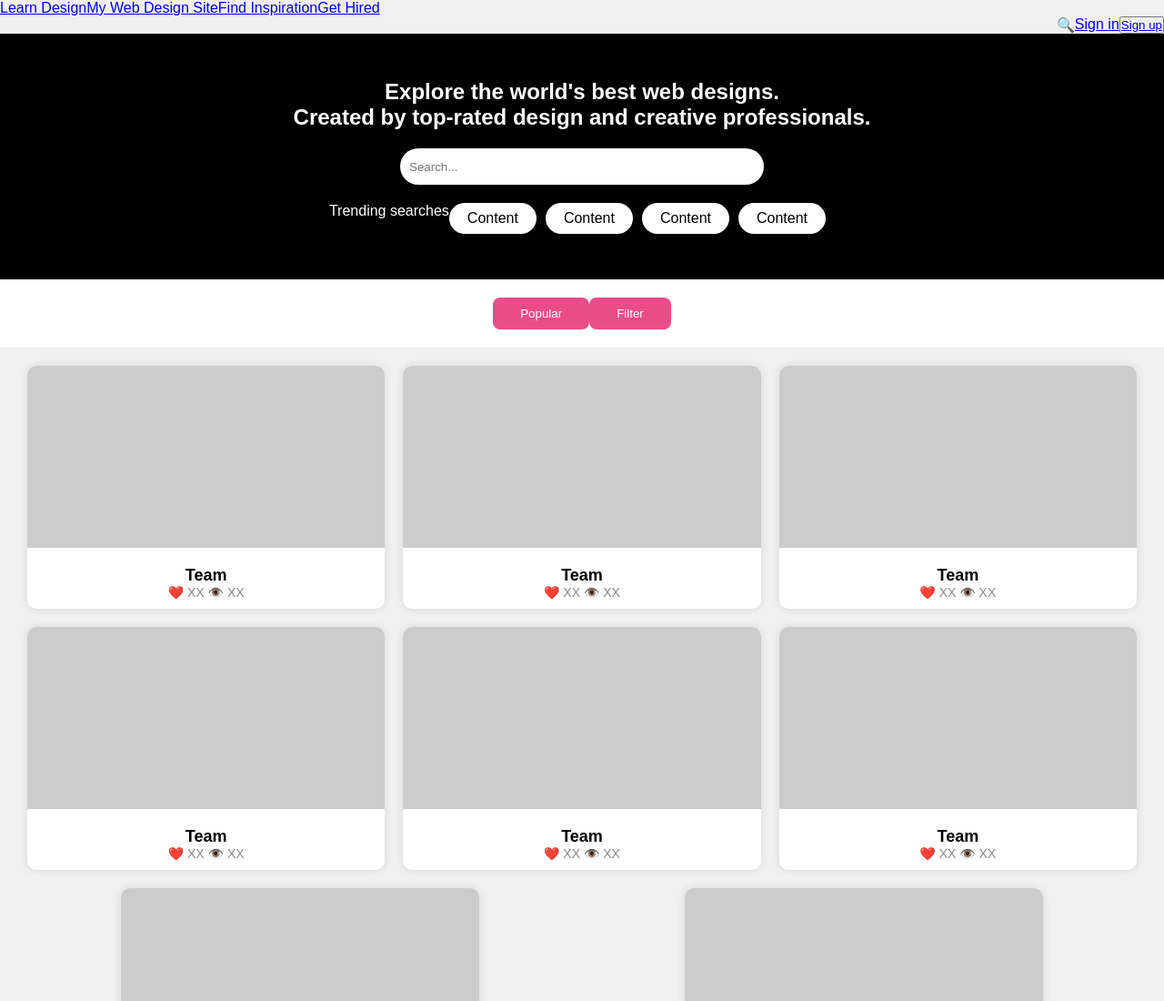
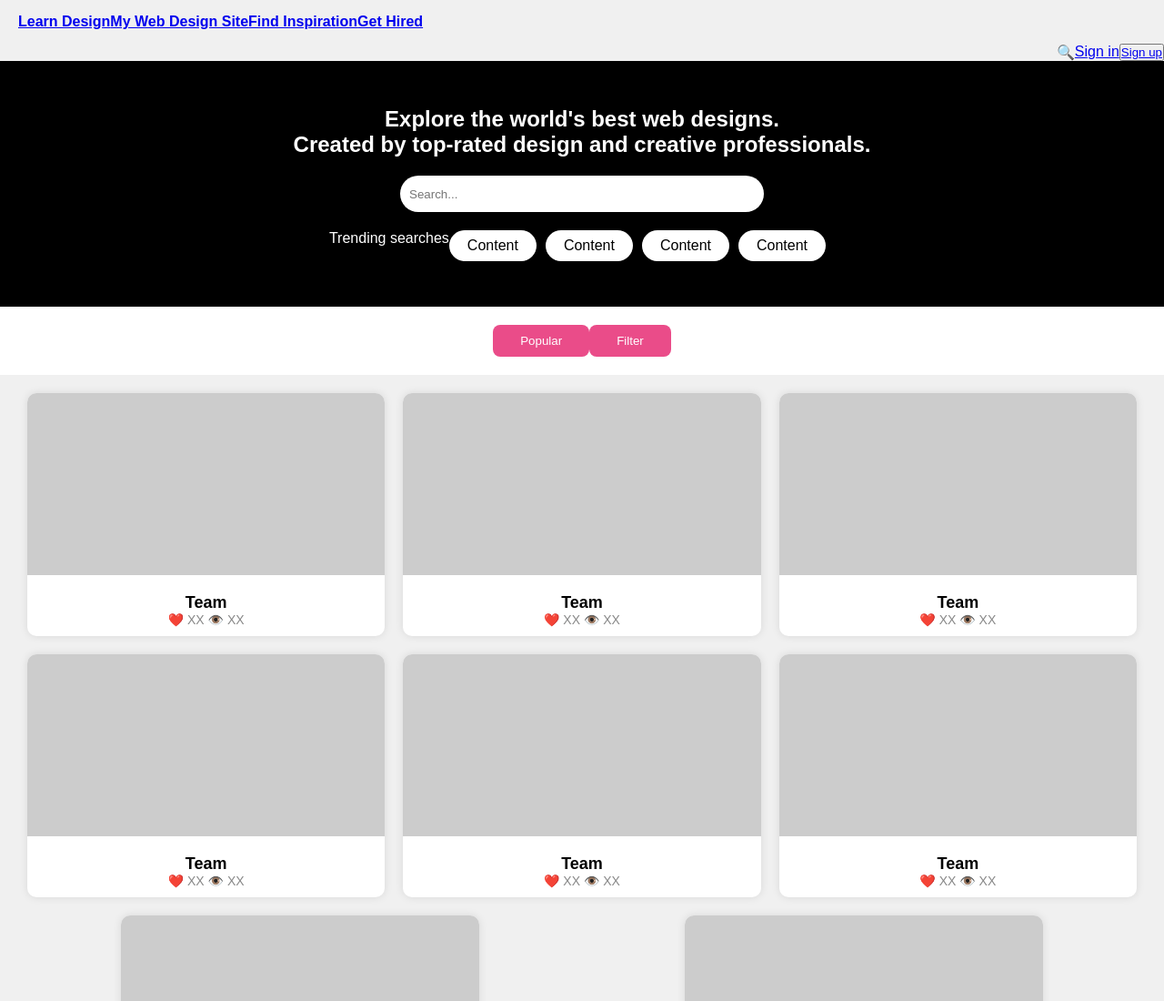
Before and after one commit to wolfvain305/js-FlexBox-Lab, a plain HTML site: page index.html in a window 1280 px wide. Shown: the top 1100 px of the page at 91% size. Drawn offline with Linux system fonts and the light colour scheme.

Commit message:
more on nav

```diff
--- a/css/style.css
+++ b/css/style.css
@@ -16,32 +16,22 @@ header {
 nav {
   #destinations {
   list-style-type: none;
-  padding: 0;
-  margin: 0;
   display: flex;
   justify-content: flex-start;
-}
-
-  #actions {
-  display: flex;
-  justify-content: right;
-  list-style-type: none;
-  padding: 20;
-}
-}
-
-
- nav ul li {
-  display: inline;
-  margin-right: 20px;
-}
-
-nav ul li a {
   color: white;
   text-decoration: none;
   font-weight: bold;
   padding: 5px 10px;
   border-radius: 5px;
+  margin: 10px;
+}
+
+  #actions {
+    display: flex;
+    justify-content: flex-end;
+  list-style-type: none;
+  padding: 20;
+}
 }
 
 #hero {
```
